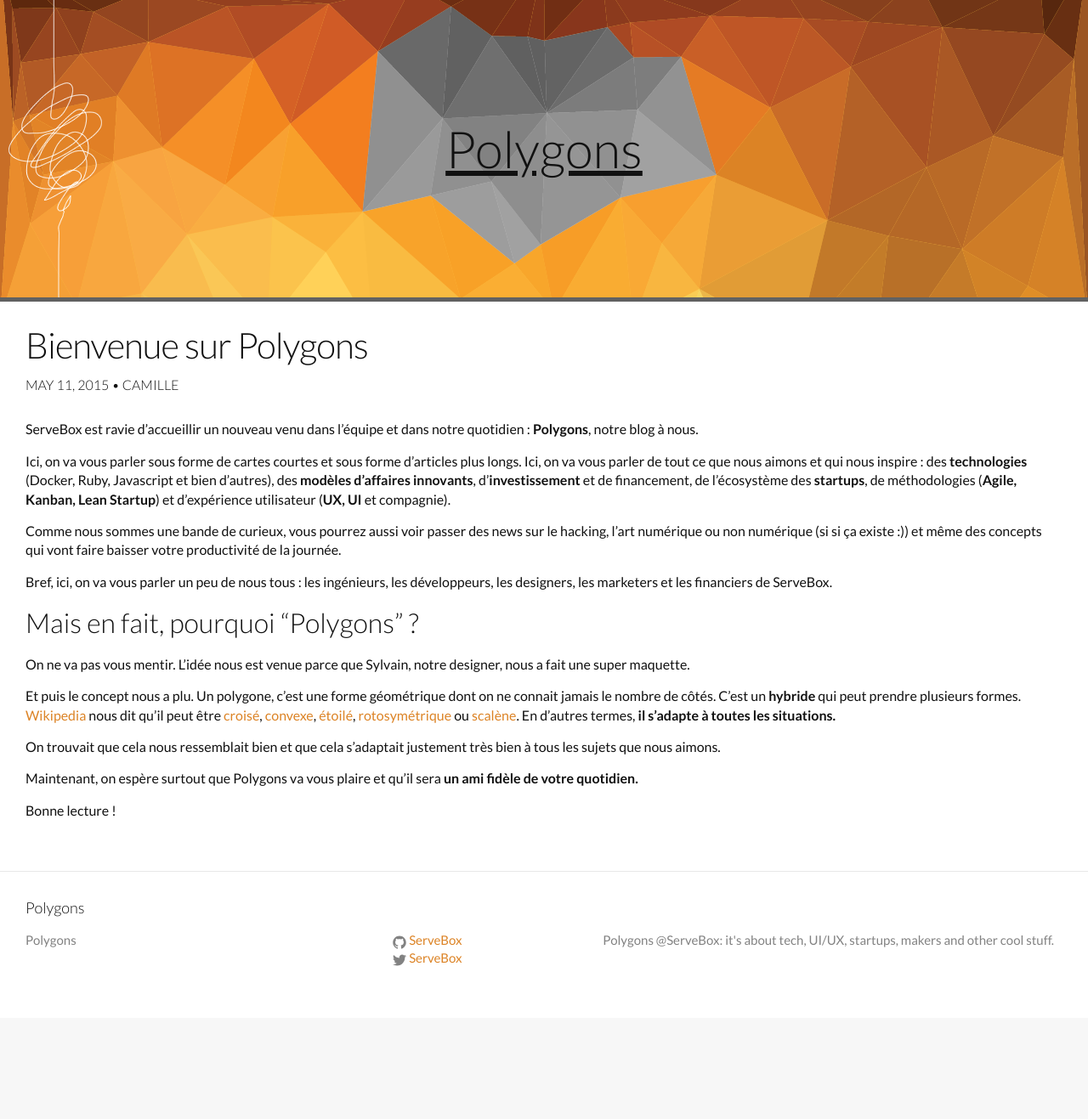
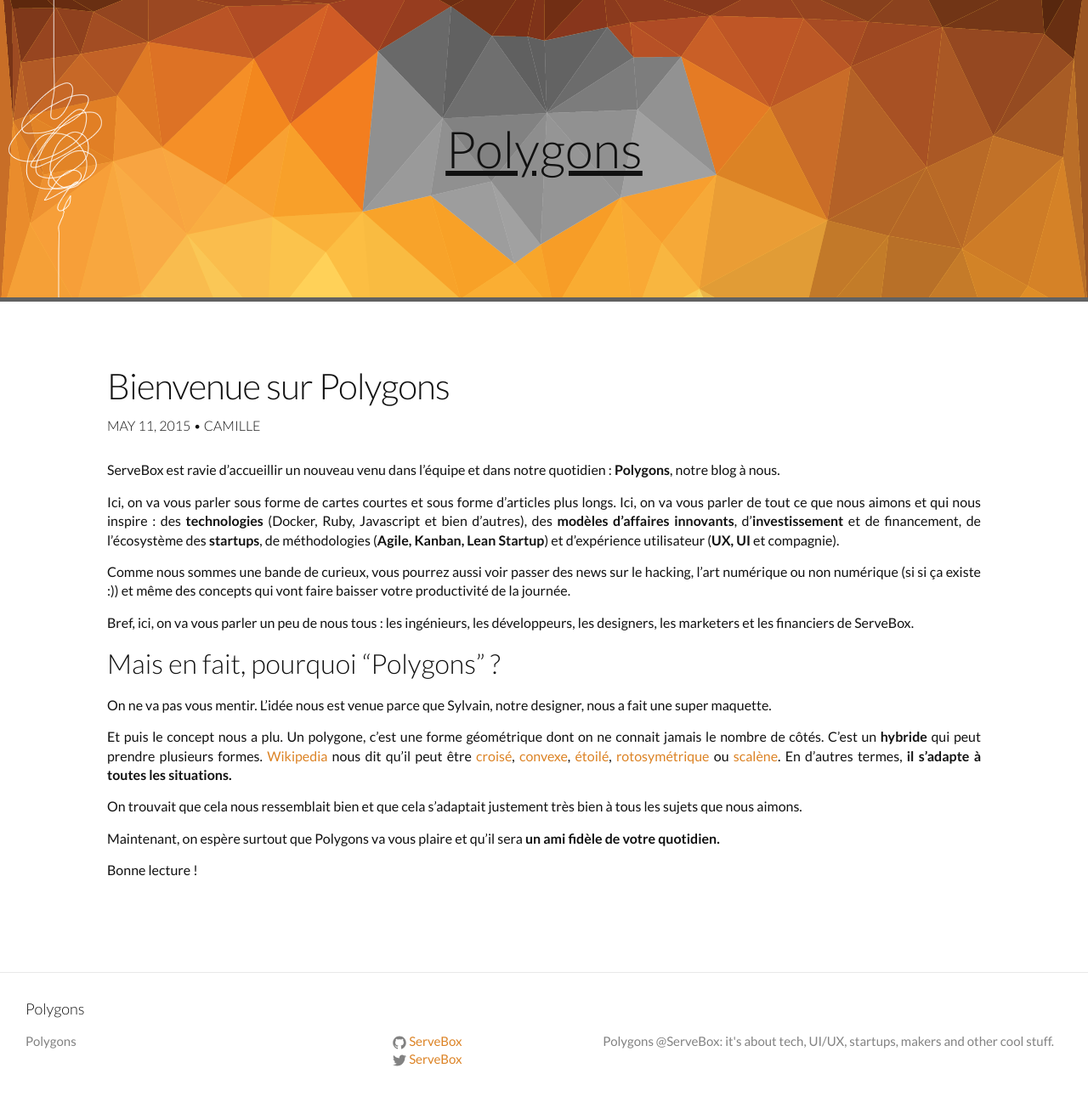
Before and after one commit to servebox/servebox.github.io, a Jekyll site: the page built from _posts/2015-05-11-bienvenue-sur-polygons.md, in a window 1280 px wide. Shown: the whole page at 85% size. Built offline with Jekyll 4.4.1, drawn with Linux system fonts in a browser that asks for light colours; before the commit the page ends 1198 px from its top, so only the background shows below that.

Commit message:
Fix post layout to improve readability, especially for large screens

```diff
--- a/_sass/_layout.scss
+++ b/_sass/_layout.scss
@@ -379,3 +379,25 @@
     }
   }
 }
+
+.wrapper > .post {
+
+  padding: 3em 6em;
+
+  @include media-query($on-laptop) {
+    padding: 2em 4em;
+  }
+
+  @include media-query($on-tablet) {
+    padding: 1em 2em;
+  }
+
+  @include media-query($on-phone) {
+    padding: 0.5em;
+  }
+
+
+  p {
+    text-align: justify;
+  }
+}
```
